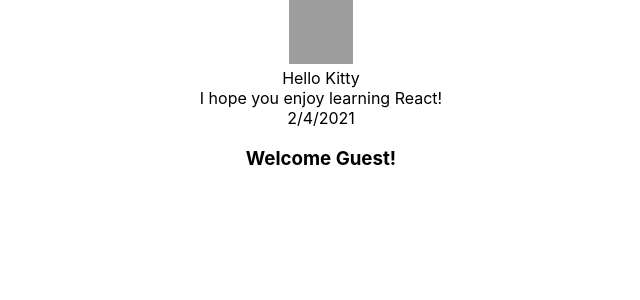
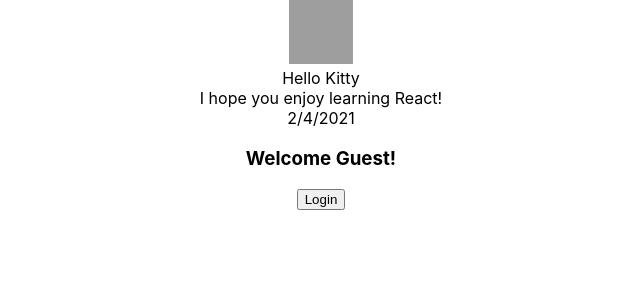
Before and after one commit to moaaxali/reactjs, a React (Create React App) app: page / in a window 1280 px wide. Shown: the top 300 px of the page, without its empty margins (319-959 px from the left). Built offline with nearby package versions, Linux system fonts and the light colour scheme; grey boxes are pictures that could not be loaded.

Commit message:
Implement LoginControl - User/Guest using Conditional Rendering

```diff
--- a/src/ConditionalRendering/ConditionalRendering.js
+++ b/src/ConditionalRendering/ConditionalRendering.js
@@ -1,5 +1,5 @@
 import React, { Component } from 'react'
-import UserGreet from './UserGreet'
+import LoginControl from './LoginControl'
 
 class ConditionalRendering extends Component {
   constructor(props) {
@@ -8,7 +8,7 @@ class ConditionalRendering extends Component {
 
   render() {
     return (
-      <UserGreet isLoggedIn={false} />
+      <LoginControl />
     );
   }
 }
--- /dev/null
+++ b/src/ConditionalRendering/LoginButton.js
@@ -0,0 +1,9 @@
+const LoginButton = (props) => {
+  return (
+    <button onClick={props.onClick}>
+      Login
+    </button>
+  );
+}
+
+export default LoginButton
--- /dev/null
+++ b/src/ConditionalRendering/LoginControl.js
@@ -0,0 +1,41 @@
+import { prettyDOM } from '@testing-library/react'
+import React, { Component } from 'react'
+import LoginButton from './LoginButton';
+import LogoutButton from './LogoutButton';
+import UserGreet from './UserGreet';
+
+class LoginControl extends Component {
+  constructor(props) {
+    super(props);
+    this.handleLogin = this.handleLogin.bind(this);
+    this.handleLogout = this.handleLogout.bind(this);
+    this.state = { isLoggedIn: false };
+  }
+
+  handleLogin() {
+    this.setState({ isLoggedIn: true })
+  }
+
+  handleLogout() {
+    this.setState({ isLoggedIn: false })
+  }
+
+  render() {
+    const isLoggedIn = this.state.isLoggedIn;
+    let button;
+    if (isLoggedIn) {
+      button = <LogoutButton onClick={this.handleLogout} />
+    } else {
+      button = <LoginButton onClick={this.handleLogin} />
+    }
+
+    return (
+      <div>
+        <UserGreet isLoggedIn={isLoggedIn} />
+        {button}
+      </div>
+    );
+  }
+}
+
+export default LoginControl
--- /dev/null
+++ b/src/ConditionalRendering/LogoutButton.js
@@ -0,0 +1,9 @@
+const LogoutButton = (props) => {
+  return (
+    <button onClick={props.onClick}>
+      Logout
+    </button>
+  );
+}
+
+export default LogoutButton
```
